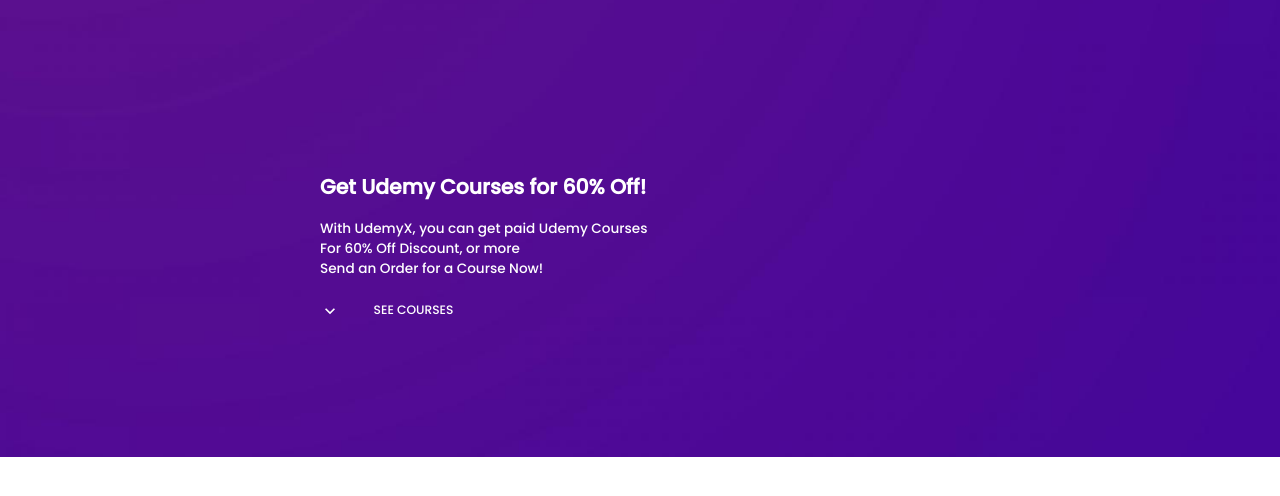
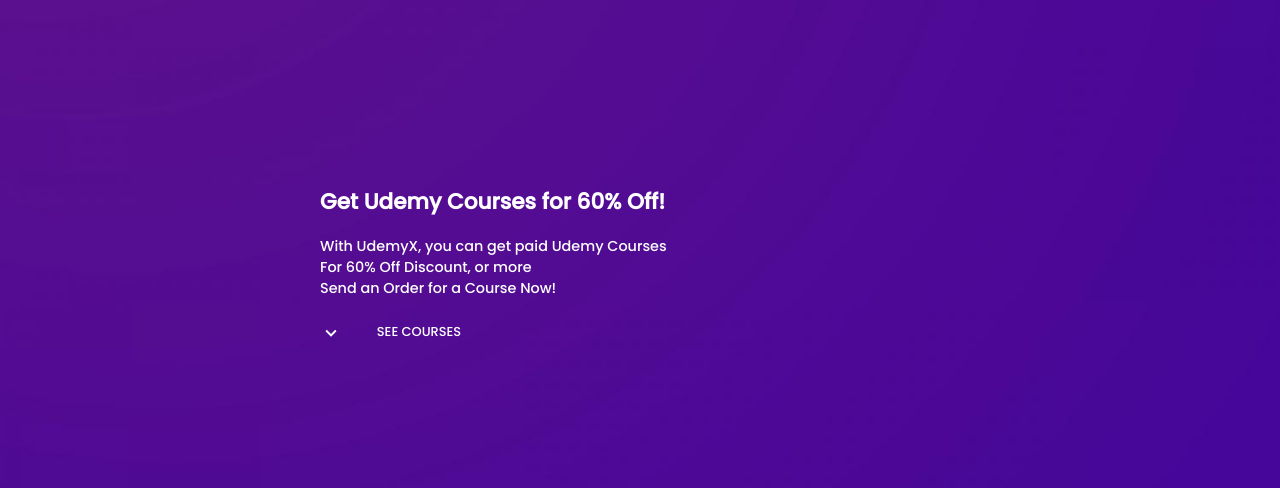
Before and after one commit to WebDevGuide/udemyx, a plain HTML site: page index.html in a window 1280 px wide. Shown: the part 57-553 px from the top of the page. Drawn offline with Linux system fonts and the light colour scheme.

Commit message:
Zoom to .9

```diff
--- a/styles.css
+++ b/styles.css
@@ -49,7 +49,7 @@
 body {
     margin: 0;
     font-family: 'Poppins', sans-serif;
-    zoom: 0.85;
+    zoom: 0.9;
 }
 
 nav {
```
